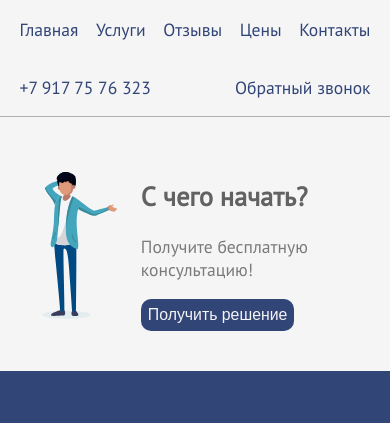
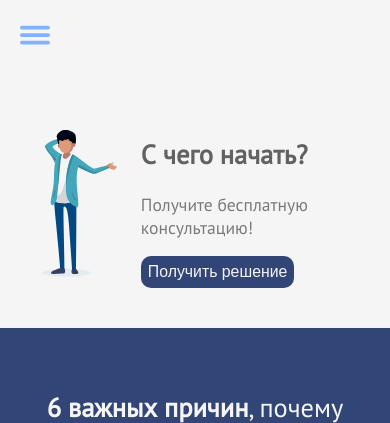
Before and after one commit to Rinzler17/buh, a PHP site: page /index.html in a window 390 px wide. Shown: the top 423 px of the page. Run offline with PHP 8.4, Linux system fonts and the light colour scheme; some libraries are stand-ins or nearby versions.

Commit message:
Add files via upload

```diff
--- a/css/main.css
+++ b/css/main.css
@@ -1250,6 +1250,56 @@ button.btn-floating {
 }
 
 /* MESSENGER */
+.sidenav-trigger {
+  display: none;
+}
+.sidenav-trigger img {
+  max-width: 30px;
+  margin: 20px;
+}
+
+.display_on {
+  display: flex !important;
+  flex-direction: column;
+  justify-content: center;
+  align-items: center;
+}
+
+#slide-out {
+  display: none;
+  padding: 10px;
+}
+#slide-out ul {
+  padding: 0px;
+  margin: 0px;
+  display: flex;
+  flex-direction: column;
+  justify-content: center;
+  align-items: center;
+}
+#slide-out ul li {
+  list-style-type: none;
+  margin: 10px;
+}
+#slide-out ul li a {
+  color: #324577;
+  text-decoration: none;
+}
+#slide-out ul li a:hover {
+  color: #00aeff;
+}
+
+.social {
+  display: flex;
+  justify-content: space-evenly;
+  align-items: center;
+  width: 20%;
+}
+.social a {
+  min-width: 20px;
+  margin-top: 20px;
+}
+
 @media screen and (max-width: 720px) {
   header .container {
     flex-wrap: wrap;
@@ -1291,6 +1341,26 @@ button.btn-floating {
   footer nav .container .social {
     justify-content: flex-start;
     margin: 20px 0px;
+    width: 100%;
+  }
+  footer nav .container .social a {
+    min-width: 30px;
+    min-height: 30px;
+  }
+  footer nav .container .social a img {
+    min-width: 30px;
+    min-height: 30px;
+  }
+
+  .sidenav-trigger {
+    display: block;
+  }
+
+  header {
+    border-bottom: none;
+  }
+  header nav {
+    display: none;
   }
 }
 
--- a/css/main.scss
+++ b/css/main.scss
@@ -1341,6 +1341,57 @@ button.btn-floating {
 
 /* MESSENGER */
 
+.sidenav-trigger{
+  display: none;
+  img{
+    max-width: 30px;
+    margin: 20px;
+  }
+}
+.display_on{
+  display: flex !important;
+  flex-direction: column;
+  justify-content: center;
+  align-items: center;
+}
+#slide-out{
+  display: none;
+  padding: 10px;
+  ul{
+    padding: 0px;
+    margin: 0px;
+    display: flex;
+    flex-direction: column;
+    justify-content: center;
+    align-items: center;
+    li{
+      list-style-type: none;
+      margin: 10px;
+      a{
+        color: #324577;
+        text-decoration: none;
+        &:hover{
+          color: #00aeff;
+        }
+      }
+    }
+  }
+}
+
+.social{
+  display: flex;
+  justify-content: space-evenly;
+  align-items: center;
+  width: 20%;
+a{
+  min-width: 20px;
+  margin-top: 20px;
+
+}
+}
+
+
+
 @media screen and (max-width: 720px) {
   header .container {
     flex-wrap: wrap;
@@ -1382,6 +1433,24 @@ button.btn-floating {
     .social{
       justify-content: flex-start;
       margin: 20px 0px;
+      width: 100%;
+      a{
+        min-width: 30px;
+        min-height: 30px;
+        img{
+          min-width: 30px;
+          min-height: 30px;
+        }
+      }
+    }
+  }
+  .sidenav-trigger{
+    display: block;
+  }
+  header {
+    border-bottom: none;
+    nav {
+      display: none;
     }
   }
 }
--- a/index.html
+++ b/index.html
@@ -26,6 +26,26 @@
 
         </div>
     </nav>
+
+    <a href="#" data-target="slide-out" class="sidenav-trigger"><img src="img/icons/menu.svg" alt=""></a>
+
+    <div id="slide-out" style="transform: translateX(0%);">
+        <ul>
+            <li><a href="index.html">Главная</a></li>
+            <li><a href="#uslugi">Услуги</a></li>
+            <li><a href="#review">Отзывы</a></li>
+            <li><a href="price.html">Цены</a></li>
+            <li><a href="#team">Контакты</a></li>
+            <li><a href="tel:+79177576323">+7 917 75 76 323</a></li>
+        </ul>
+            <div class="social">
+                <a href="https://vk.com/id106121354"><img src="img/icons/vk.svg" alt=""></a>
+                <a href="https://www.instagram.com/kseniya_fins/"><img src="img/icons/instagram.svg" alt=""></a>
+            </div>
+
+    </div>
+
+
 </header>
 <main>
     <section id="sentence">
@@ -397,7 +417,13 @@ autoplaySpeed: 2000,
 });
 </script>
 
-
+<script>
+    $('.sidenav-trigger').click(
+        function () {
+            $('#slide-out').toggleClass('display_on');
+        }
+    );
+</script>
 
 </body>
 </html>
```
Also changed, not shown: img/icons/menu.svg (added), img/icons/menu_1.svg (added), 1 other file.
